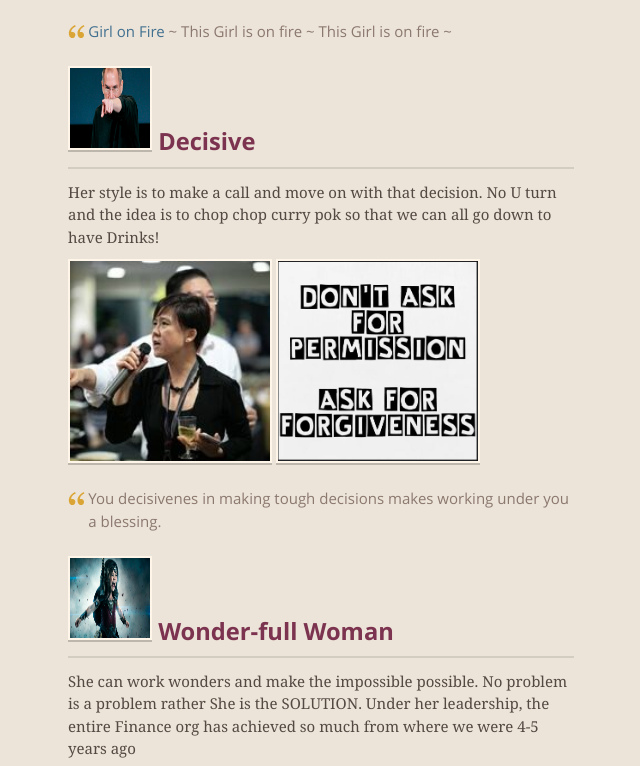
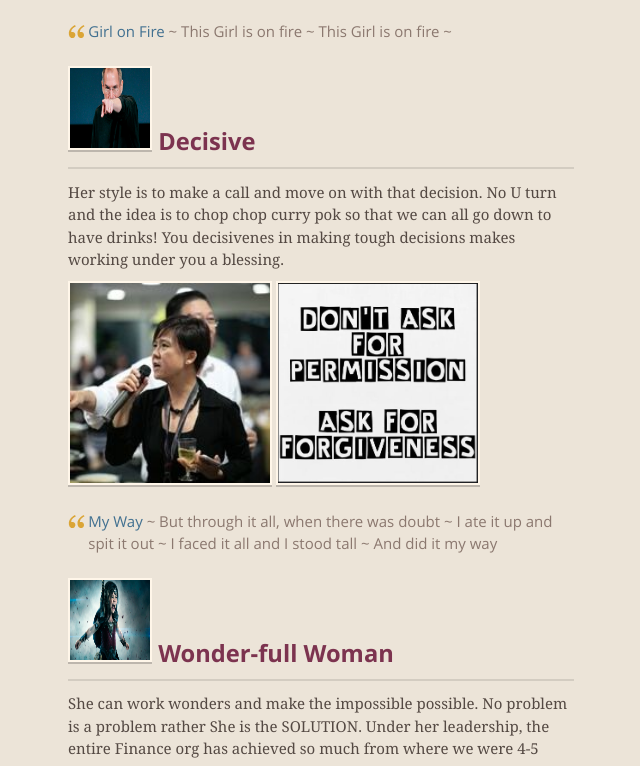
Before and after one commit to projectcinderella/projectcinderella.github.io, a Jekyll site: the page built from index.md, in a window 1280 px wide and 900 px high, scrolled down 1891 px, cut to the strip 78-844 px from the top of the window. Shown: the whole strip, without its empty margins (319-959 px from the left). Built offline with Jekyll 4.4.1, drawn with Linux system fonts in a browser that asks for light colours; comment, search, counter and statistics services are not loaded; some of the changed text lies outside the part shown.

Commit message:
Update index.md

```diff
--- a/index.md
+++ b/index.md
@@ -10,7 +10,7 @@ Once upon a time in a faraway place ~~OMB~~, lived a kind and gentle young woman
 Has a great HEART that shows genuine care for people around her. She is generous, not calculative and can empatize with others.
 <p><img src="https://raw.githubusercontent.com/projectcinderella/projectcinderella.github.io/master/assets/images/friendtoall.jpeg" alt="Example" width="200" height="200">
 <img src="https://raw.githubusercontent.com/projectcinderella/projectcinderella.github.io/master/assets/images/Compassion 1.png" alt="Example" width="200" height="200"></p>
-> We <a href="https://www.youtube.com/watch?v=Dkk9gvTmCXY">Love you to the sky</a> ~I love you to the sky, sky, sky, sky!
+> We <a href="https://www.youtube.com/watch?v=Dkk9gvTmCXY">Love you to the Sky</a> ~I love you to the sky, sky, sky, sky!
 
 #### <img src="https://raw.githubusercontent.com/projectcinderella/projectcinderella.github.io/master/assets/images/Zen 1.jpg" alt="Example" width="80" height="80"> Cool head - Warm heart
 She makes people around her feel calm and she is composed despite all the 牛鬼蛇神. With her guidance, we take control in whatever space that we operate, no matter in the middle of the highway or in a meeting with the most difficult person on earth. Her frequently used encouragement to herself and us, ZEN!!!!
@@ -23,9 +23,9 @@ Never a moment of 冷. Always fun to be with and a great company for any occasio
 > <a href="https://www.youtube.com/watch?v=3b1YSNsF2eE">Girl on Fire</a> ~ This Girl is on fire ~ This Girl is on fire ~
 
 #### <img src="https://raw.githubusercontent.com/projectcinderella/projectcinderella.github.io/master/assets/images/Decisive.jpg" alt="Example" width="80" height="80"> Decisive
-Her style is to make a call and move on with that decision. No U turn and the idea is to chop chop curry pok so that we can all go down to have Drinks!
+Her style is to make a call and move on with that decision. No U turn and the idea is to chop chop curry pok so that we can all go down to have drinks! You decisivenes in making tough decisions makes working under you a blessing.
 <p><img src="https://raw.githubusercontent.com/projectcinderella/projectcinderella.github.io/master/assets/images/decisive234.jpeg" alt="Example" width="200" height="200"> <img src="https://raw.githubusercontent.com/projectcinderella/projectcinderella.github.io/master/assets/images/Decisive 2.JPG" alt="Example" width="200" height="200"> </p>
-> You decisivenes in making tough decisions makes working under you a blessing.
+> <a href="https://www.youtube.com/watch?v=1__G9XEZhwM">My Way</a> ~ But through it all, when there was doubt ~ I ate it up and spit it out ~ I faced it all and I stood tall ~ And did it my way
 
 #### <img src="https://raw.githubusercontent.com/projectcinderella/projectcinderella.github.io/master/assets/images/Wonder woman.jpg" alt="Example" width="80" height="80"> Wonder-full Woman
 She can work wonders and make the impossible possible. No problem is a problem rather She is the SOLUTION. Under her leadership, the entire Finance org has achieved so much from where we were 4-5 years ago
@@ -44,7 +44,7 @@ She is a free spirit, nothing can stop her from doing what she wants. She don’
     <source src="https://raw.githubusercontent.com/projectcinderella/projectcinderella.github.io/master/assets/chey/Dance.iphone5.mp4" media="only screen and (max-device-width: 568px)"></source>
     <source src="https://raw.githubusercontent.com/projectcinderella/projectcinderella.github.io/master/assets/chey/Dance.webmhd.webm"></source>
 </video></p>
-> <a href="https://www.youtube.com/watch?v=J00uLwMRmBQ">Its My Life</a> ~ It's my life ~ And it's now or never ~ I ain't gonna live forever ~ I just want to live while I'm alive
+> <a href="https://www.youtube.com/watch?v=J00uLwMRmBQ">Its My Life</a> ~ It's My Life ~ And it's now or never ~ I ain't gonna live forever ~ I just want to live while I'm alive
 
 
 * * *
```
